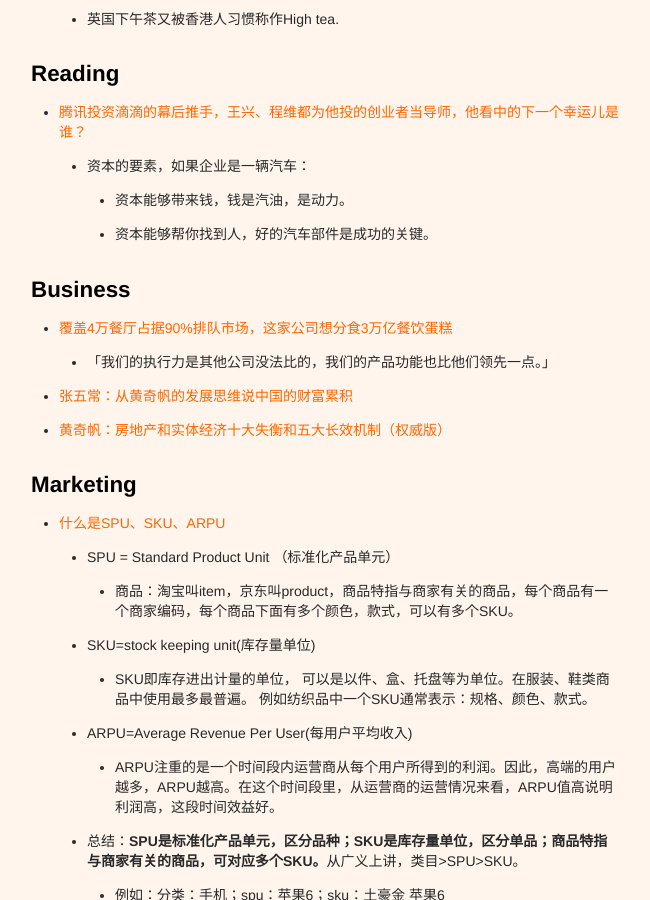
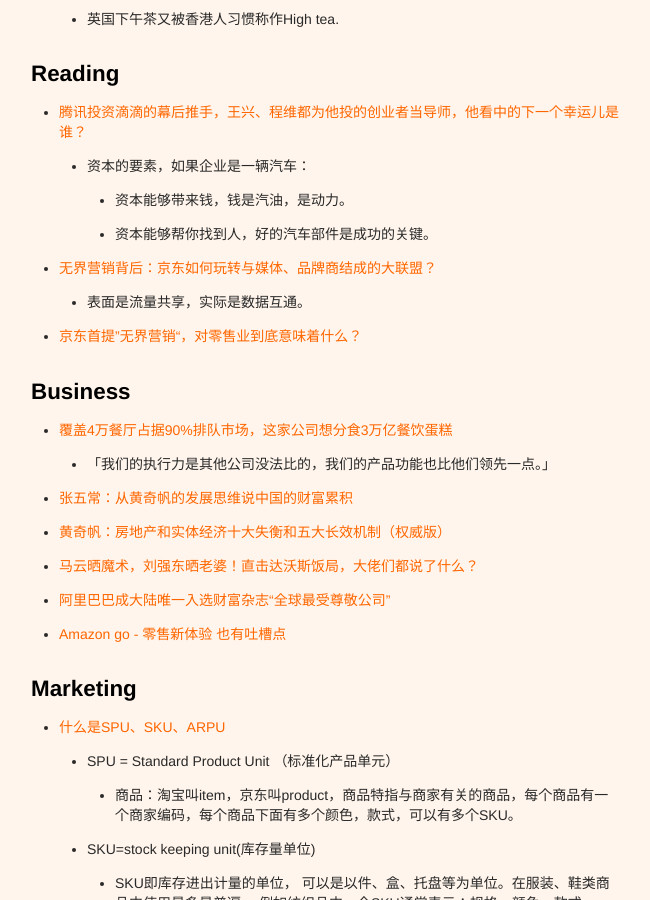
Before and after one commit to xianyuxmu/xianyuxmu.github.io, a Jekyll site: the page built from _posts/2018-01-02-monthly-reading.md, in a window 1280 px wide and 900 px high, scrolled down 1234 px. Shown: the whole window, without its empty margins (315-965 px from the left). Built offline with Jekyll 4.4.1, drawn with Linux system fonts in a browser that asks for light colours; comment, search, counter and statistics services are not loaded.

Commit message:
Reading of 26 Jan. 2018

```diff
--- a/_posts/2018-01-02-monthly-reading.md
+++ b/_posts/2018-01-02-monthly-reading.md
@@ -50,6 +50,9 @@
 	- 资本的要素，如果企业是一辆汽车：
 		- 资本能够带来钱，钱是汽油，是动力。
 		- 资本能够帮你找到人，好的汽车部件是成功的关键。
+- [无界营销背后：京东如何玩转与媒体、品牌商结成的大联盟？](http://www.sohu.com/a/217398548_104421)
+	- 表面是流量共享，实际是数据互通。
+- [京东首提”无界营销“，对零售业到底意味着什么？](http://www.sohu.com/a/217512528_116016)
 
 
 
@@ -59,6 +62,9 @@
 	- 「我们的执行力是其他公司没法比的，我们的产品功能也比他们领先一点。」
 - [张五常：从黄奇帆的发展思维说中国的财富累积](http://news.efnchina.com/show-123-32439-1.html)
 - [黄奇帆：房地产和实体经济十大失衡和五大长效机制（权威版）](http://www.yicai.com/news/5293041.html)
+- [马云晒魔术，刘强东晒老婆！直击达沃斯饭局，大佬们都说了什么？](http://news.fx168.com/opinion/column/gnjr/1801/2439602.shtml)
+- [阿里巴巴成大陆唯一入选财富杂志“全球最受尊敬公司”](http://www.ce.cn/xwzx/gnsz/gdxw/201801/24/t20180124_27882159.shtml)
+- [Amazon go - 零售新体验 也有吐槽点](http://www.dw.com/zh/amazon-go-%E9%9B%B6%E5%94%AE%E6%96%B0%E4%BD%93%E9%AA%8C-%E4%B9%9F%E6%9C%89%E5%90%90%E6%A7%BD%E7%82%B9/a-42268877?&zhongwen=simp)
 
 
 ## Marketing
```
